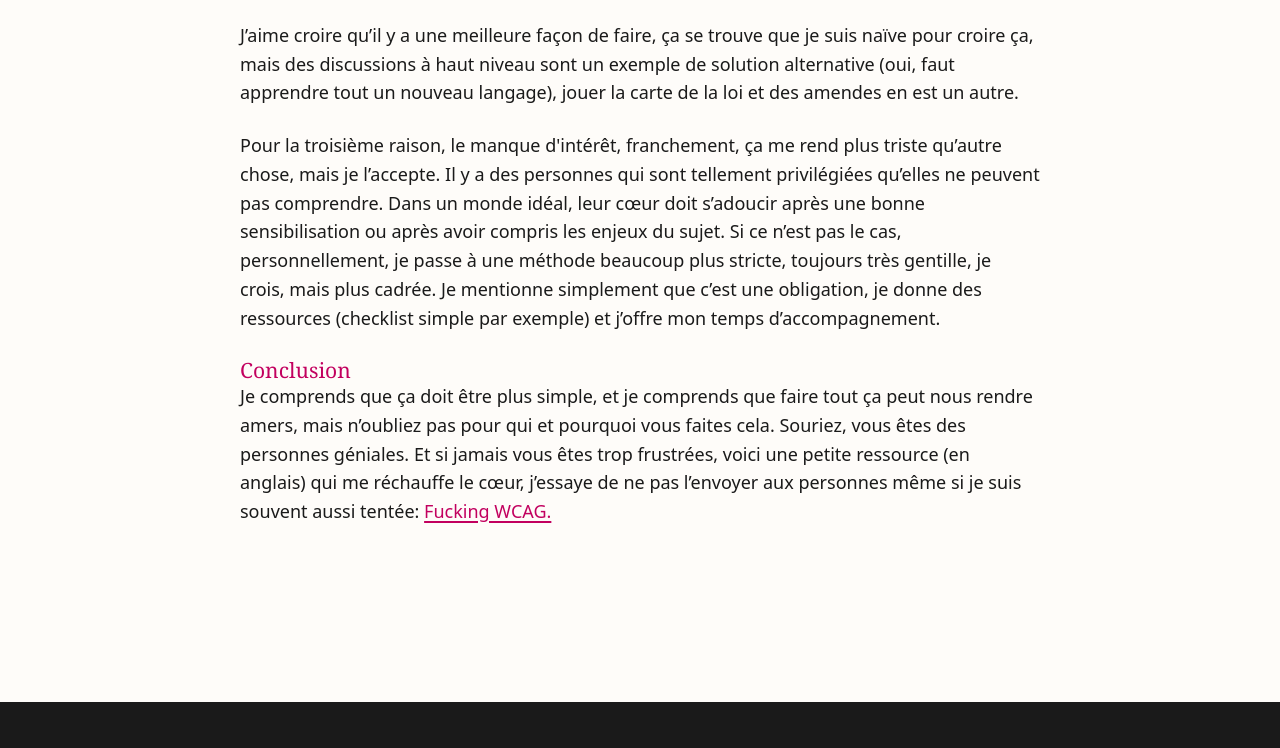
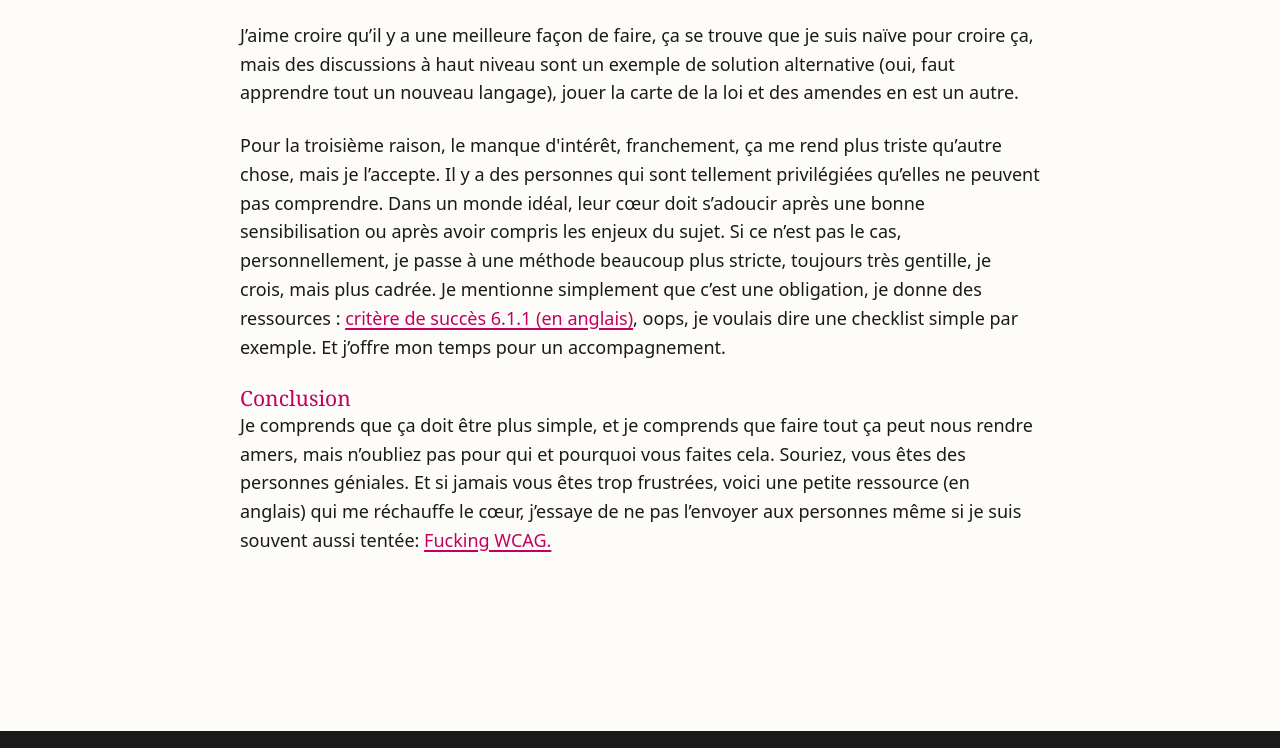
Before and after one commit to Rache1le/Beb, a plain HTML site: page blog/amertume.html in a window 1280 px wide. Shown: the part 2766-3514 px from the top of the page. Drawn offline with Linux system fonts and the light colour scheme.

Commit message:
amertume update

```diff
--- a/blog/amertume.html
+++ b/blog/amertume.html
@@ -49,7 +49,7 @@
         <p>Il y eu une rétention d’information, comme si l’expertise était otage et une carte de négociation pour valoriser le travail de l’accessibilité numérique.</p>
         <p>Je comprends parfaitement que l’accessibilité numérique doit être beaucoup plus valorisée et qu’on soit amer et qu'on prenne des décisions difficiles pour donner une valeur (débloquer des budgets) à notre travail, mais la fin de cette négociation n’était pas une valorisation, c’était l’assassinat de l’otage (l’inaccessibilité d’un produit). Et finalement, c’est l’utilisateur qui a payé.</p>
         <p>J’aime croire qu’il y a une meilleure façon de faire, ça se trouve que je suis naïve pour croire ça, mais des discussions à haut niveau sont un exemple de solution alternative (oui, faut apprendre tout un nouveau langage), jouer la carte de la loi et des amendes en est un autre.</p>
-        <p>Pour la troisième raison, le manque d'intérêt, franchement, ça me rend plus triste qu’autre chose, mais je l’accepte. Il y a des personnes qui sont tellement privilégiées qu’elles ne peuvent pas comprendre. Dans un monde idéal, leur cœur doit s’adoucir après une bonne sensibilisation ou après avoir compris les enjeux du sujet. Si ce n’est pas le cas, personnellement, je passe à une méthode beaucoup plus stricte, toujours très gentille, je crois, mais plus cadrée. Je mentionne simplement que c’est une obligation, je donne des ressources (checklist simple par exemple) et j’offre mon temps d’accompagnement.</p>
+        <p>Pour la troisième raison, le manque d'intérêt, franchement, ça me rend plus triste qu’autre chose, mais je l’accepte. Il y a des personnes qui sont tellement privilégiées qu’elles ne peuvent pas comprendre. Dans un monde idéal, leur cœur doit s’adoucir après une bonne sensibilisation ou après avoir compris les enjeux du sujet. Si ce n’est pas le cas, personnellement, je passe à une méthode beaucoup plus stricte, toujours très gentille, je crois, mais plus cadrée. Je mentionne simplement que c’est une obligation, je donne des ressources : <a href="https://useragentman.com/wcag-wishlist/index.html">critère de succès 6.1.1 (en anglais)</a>, oops, je voulais dire une checklist simple par exemple. Et j’offre mon temps pour un accompagnement.</p>
 
       <h3 class="content-title">Conclusion</h3>
         <p>Je comprends que ça doit être plus simple, et je comprends que faire tout ça peut nous rendre amers, mais n’oubliez pas pour qui et pourquoi vous faites cela. Souriez, vous êtes des personnes géniales. Et si jamais vous êtes trop frustrées, voici une petite ressource (en anglais) qui me réchauffe le cœur, j’essaye de ne pas l’envoyer aux personnes même si je suis souvent aussi tentée: <a href="https://robertjmccaffery.com/fucking-wcag"><span lang="en">Fucking WCAG.</span></a></p>
```
